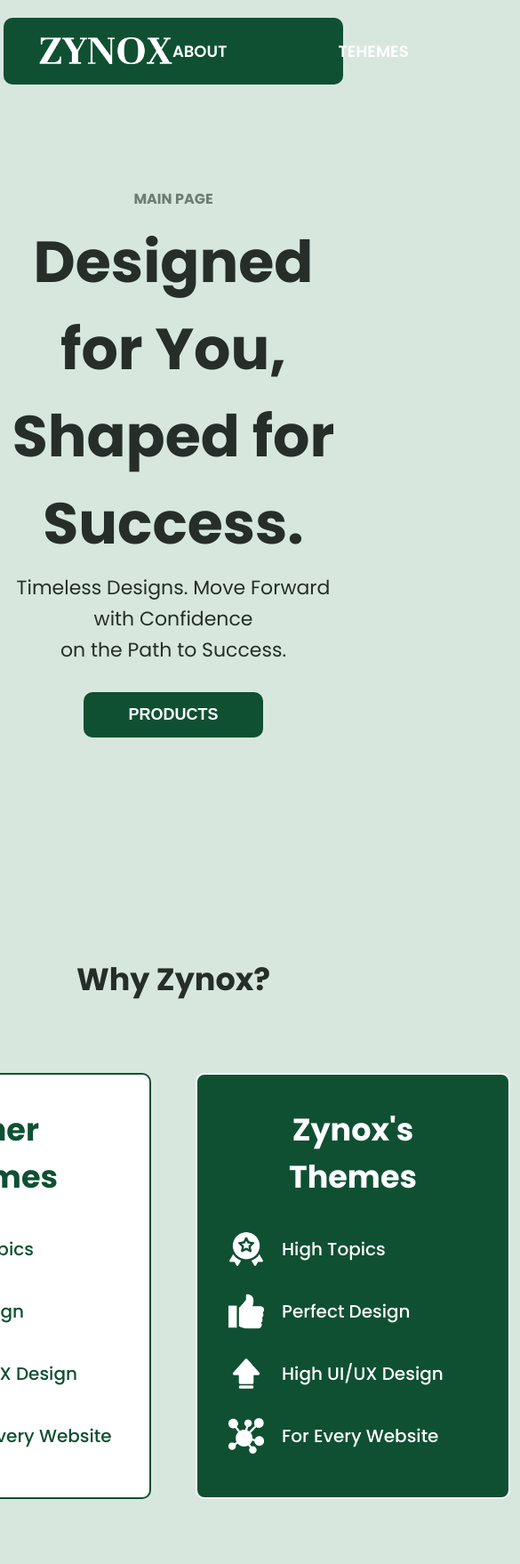
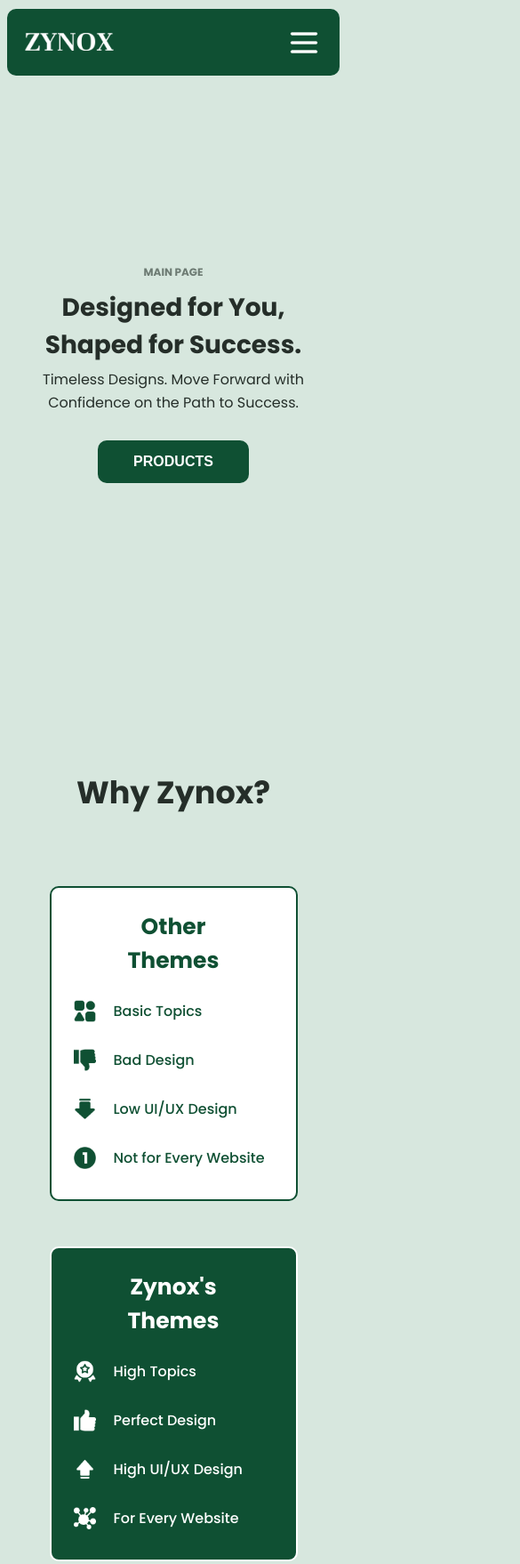
Before and after one commit to ZynoxApp/zynoxapp, a plain HTML site: page index.html in a window 390 px wide. Shown: the top 1758 px of the page at 89% size, 585 px wide, since content can reach past the window. Drawn offline with Linux system fonts and the light colour scheme.

Commit message:
Add files via upload

```diff
--- a/index.html
+++ b/index.html
@@ -22,9 +22,21 @@
           </div>
           <div class="nav">
             <a href="#">ABOUT</a>
-            <a href="#">TEHEMES</a>
+            <a href="#">THEMES</a>
             <a href="#">POLICIES</a>
           </div>
+
+          <img
+            class="menu-img"
+            src="Icons/Nav Menu.png"
+            alt="Navigation Menu"
+          />
+
+          <img
+            class="close-menu-img"
+            src="Icons/Close Menu.png"
+            alt="Close Menu"
+          />
         </div>
       </div>
 
@@ -36,8 +48,8 @@
             Shaped for Success.
           </h1>
           <p>
-            Timeless Designs. Move Forward with Confidence <br />
-            on the Path to Success.
+            Timeless Designs. Move Forward with Confidence on the Path to
+            Success.
           </p>
           <a href="#"><button>PRODUCTS</button></a>
         </div>
@@ -106,5 +118,7 @@
         </p>
       </div>
     </footer>
+
+    <script src="script.js"></script>
   </body>
 </html>
--- /dev/null
+++ b/script.js
@@ -0,0 +1,12 @@
+const openMenu = document.querySelector(".menu-img");
+const closeMenu = document.querySelector(".close-menu-img");
+
+openMenu.addEventListener("click", function () {
+  openMenu.style.display = "none";
+  closeMenu.style.display = "block";
+});
+
+closeMenu.addEventListener("click", function () {
+  openMenu.style.display = "block";
+  closeMenu.style.display = "none";
+});
--- a/style.css
+++ b/style.css
@@ -50,6 +50,16 @@ body {
   font-size: 18px;
 }
 
+.menu-img {
+  display: none;
+  width: 40px;
+}
+
+.close-menu-img {
+  display: none;
+  width: 40px;
+}
+
 .header-down {
   display: flex;
   justify-content: center;
@@ -74,11 +84,12 @@ body {
 
 .header p {
   font-size: 22px;
-  margin: 0;
+  margin: 0 auto;
   margin-top: 5px;
   line-height: 1.6;
   color: #252e29;
   margin-bottom: 30px;
+  width: 550px;
 }
 
 .header button {
@@ -180,3 +191,134 @@ footer {
   margin-top: 10px;
   font-size: 20px;
 }
+
+@media screen and (max-width: 815px) {
+  h1 {
+    width: 100%;
+  }
+
+  .header-up {
+    margin-top: 10px;
+    width: 96%;
+  }
+
+  footer {
+    margin-bottom: 10px;
+    width: 96%;
+  }
+
+  .why-zynox {
+    display: grid;
+    grid-template-columns: 354px;
+    grid-template-rows: repeat(2, 530px);
+    row-gap: 0;
+  }
+
+  main {
+    width: 100%;
+    height: 1400px;
+  }
+
+  .nav {
+    gap: 50px;
+  }
+}
+
+@media screen and (max-width: 700px) {
+  .nav {
+    display: none;
+  }
+
+  .header h1 {
+    font-size: 40px;
+  }
+
+  .header p {
+    width: 430px;
+    font-size: 18px;
+  }
+
+  .header button {
+    padding: 15px 40px;
+    font-size: 16px;
+  }
+
+  .menu-img {
+    display: block;
+  }
+}
+
+@media screen and (max-width: 450px) {
+  .header h1 {
+    font-size: 30px;
+  }
+}
+
+@media screen and (max-width: 400px) {
+  .logo img {
+    width: 100px;
+  }
+
+  .bar {
+    margin: 20px;
+    margin-top: 5px;
+  }
+
+  .header h1 {
+    font-size: 28px;
+  }
+
+  .header p {
+    width: 100%;
+    font-size: 16px;
+  }
+
+  .header h5 {
+    font-size: 12px;
+  }
+
+  .header-down {
+    height: 630px;
+  }
+
+  main {
+    height: 1100px;
+  }
+
+  .why-zynox {
+    grid-template-columns: 279px;
+    grid-template-rows: repeat(2, 405px);
+  }
+
+  .themes p {
+    font-size: 16px;
+  }
+
+  .themes h3 {
+    font-size: 25px;
+  }
+
+  .themes img {
+    width: 25px;
+  }
+
+  .themes {
+    width: 275px;
+    height: 350px;
+  }
+
+  .inner-zynox-th,
+  .inner-other-th {
+    grid-template-columns: 25px 270px;
+    grid-template-rows: repeat(4, 25px);
+    margin: 25px;
+  }
+
+  .in-1 img {
+    width: 125px;
+  }
+
+  .in-1 p {
+    font-size: 12px;
+  }
+}
```
